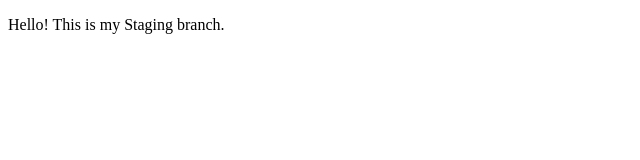
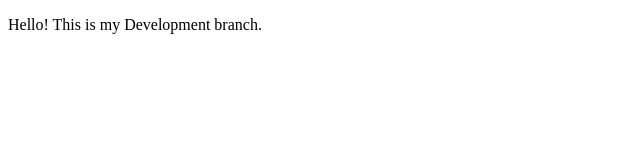
Before and after one commit to himanee20/Himanee_45_Mid2025, a plain HTML site: page index.html in a window 1280 px wide. Shown: the full height of the page, 0-640 px from the left. Drawn offline with Linux system fonts and the light colour scheme.

Commit message:
second commit

```diff
--- a/index.html
+++ b/index.html
@@ -6,6 +6,6 @@
     <title>Document</title>
 </head>
 <body>
-    <p>Hello! This is my Staging branch.</p>
+    <p>Hello! This is my Development branch.</p>
 </body>
 </html>
```
